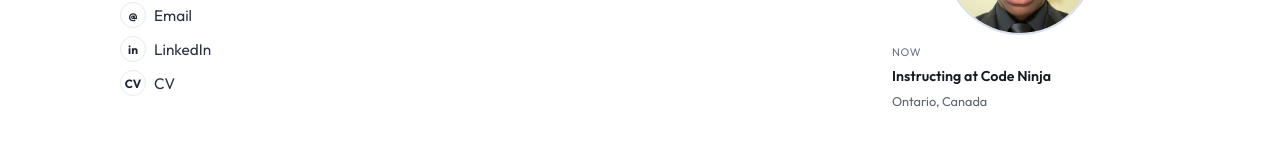
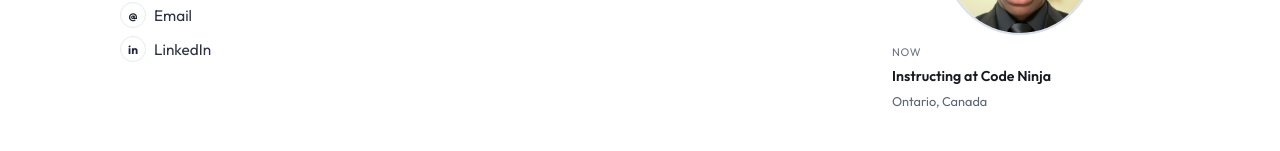
Before and after one commit to Israelobuk/portfolio-site, a Next.js app: page / in a window 1280 px wide. Shown: the part 244-395 px from the top of the page. Built offline with nearby package versions, Linux system fonts and the light colour scheme.

Commit message:
Add files via upload

```diff
--- a/app/page.js
+++ b/app/page.js
@@ -7,7 +7,6 @@ const profile = {
   email: "Is.obukonise@gmail.com",
   github: "https://github.com/Israelobuk",
   linkedin: "https://www.linkedin.com/in/israelobukonise/",
-  cv: "/files/Israel_Obukonise_Resume.pdf",
   location: "Ontario, Canada",
   current: "Code Ninja",
 };
@@ -82,10 +81,6 @@ export default function HomePage() {
               <a className="social-link" href={profile.linkedin} target="_blank" rel="noreferrer">
                 <span className="social-icon">in</span>
                 <span>LinkedIn</span>
-              </a>
-              <a className="social-link" href={profile.cv}>
-                <span className="social-icon">CV</span>
-                <span>CV</span>
               </a>
             </div>
           </div>
```
